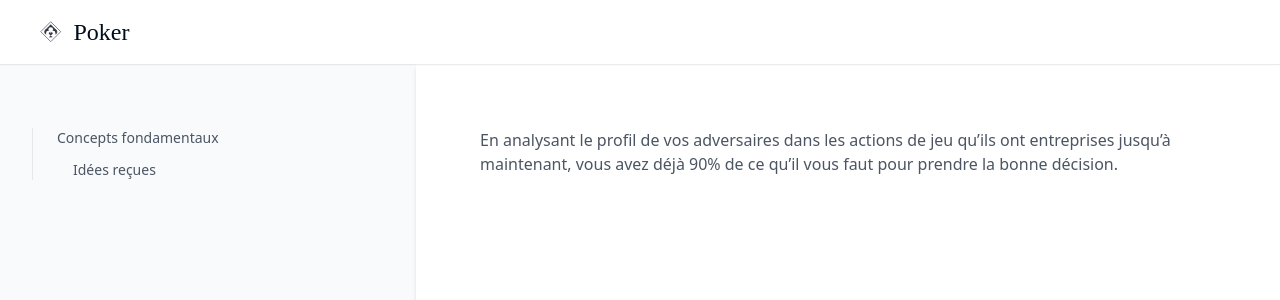
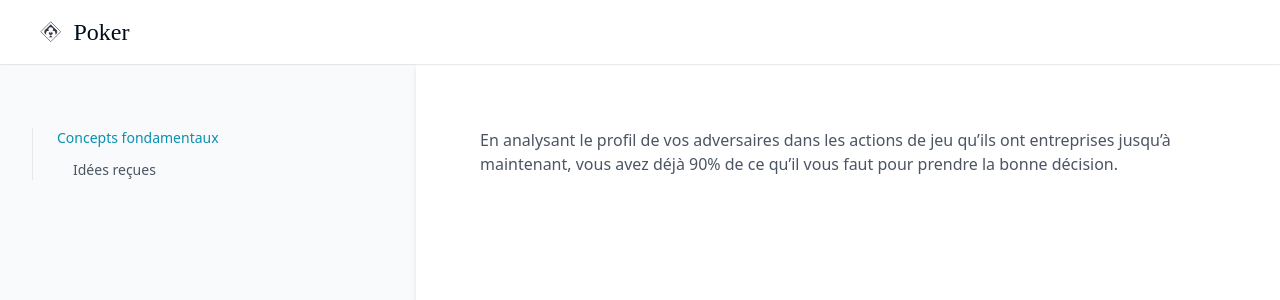
Before and after one commit to greglejeune/ebook, a Jekyll site: the page built from _poker/2021-09-01-init.md, in a window 1280 px wide. Shown: the top 300 px of the page. Built offline with Jekyll 4.4.1, drawn with Linux system fonts in a browser that asks for light colours.

Commit message:
Update poker.html

```diff
--- a/_layouts/poker.html
+++ b/_layouts/poker.html
@@ -5,7 +5,7 @@
     <meta name="viewport" content="width=device-width, initial-scale=1, shrink-to-fit=no">
 
     <link href="https://unpkg.com/tailwindcss@^2/dist/tailwind.min.css" rel="stylesheet">
-    <link href="../ebook.css" rel="stylesheet">
+    <link href="../../ebook.css" rel="stylesheet">
     <title>Poker | Grégory Lejeune</title>
   </head>
 
```
